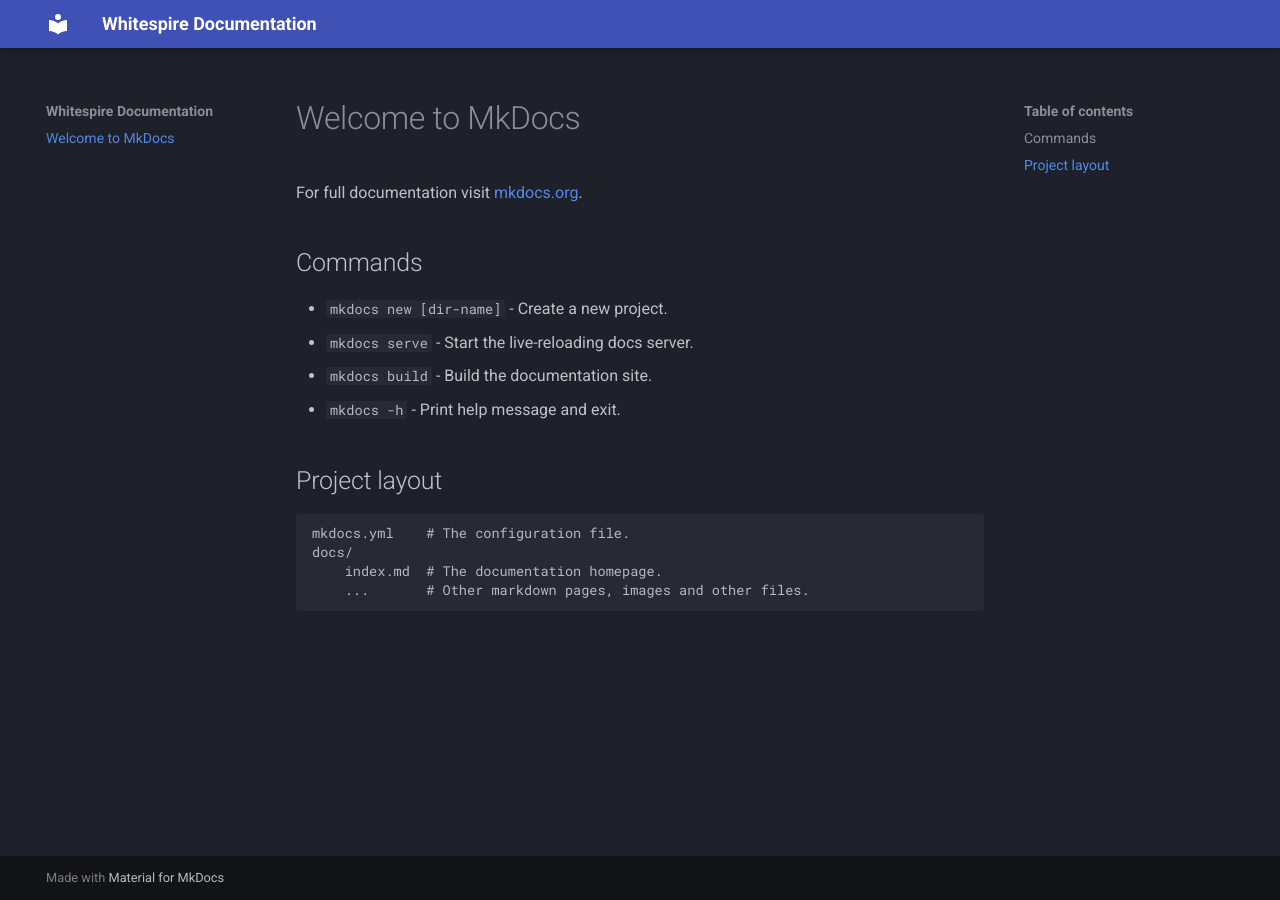
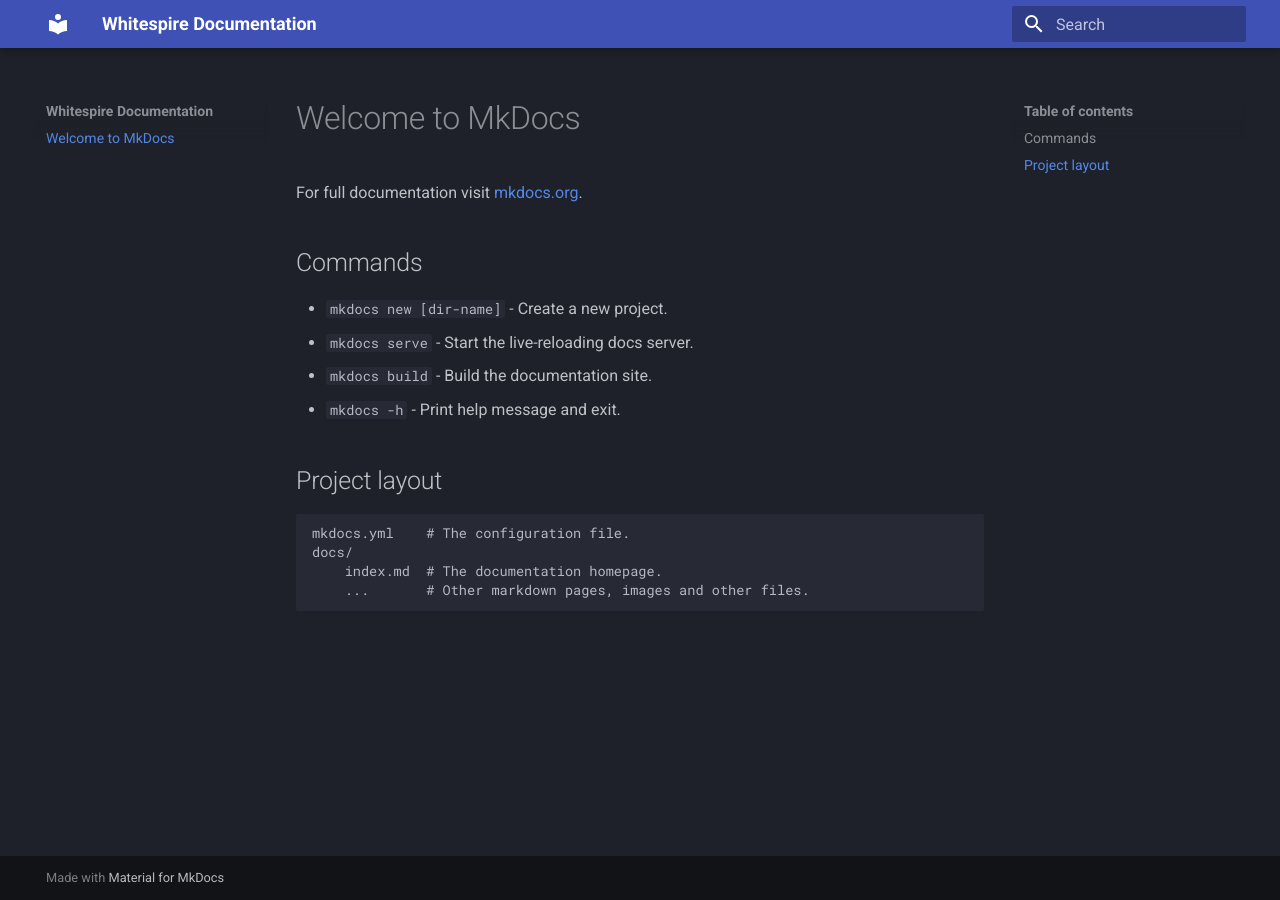
Before and after one commit to HighKingFen-Colo/whitespire-docs, an MkDocs documentation site: the page built from docs/index.md, in a window 1280 px wide. Built offline with MkDocs 1.6.1 and Material for MkDocs 9.7.7, drawn with Linux system fonts in a browser that asks for light colours; plug-ins that fetch from the network failed and are left out.

Commit message:
Add Search Functionality

```diff
--- a/mkdocs.yml
+++ b/mkdocs.yml
@@ -4,5 +4,10 @@
   name: material
   palette:
     scheme: slate
+  features:
+    - navigation.instant
+    - search.suggest
+    - search.highlight
 plugins:
   - privacy
+  - search
```
